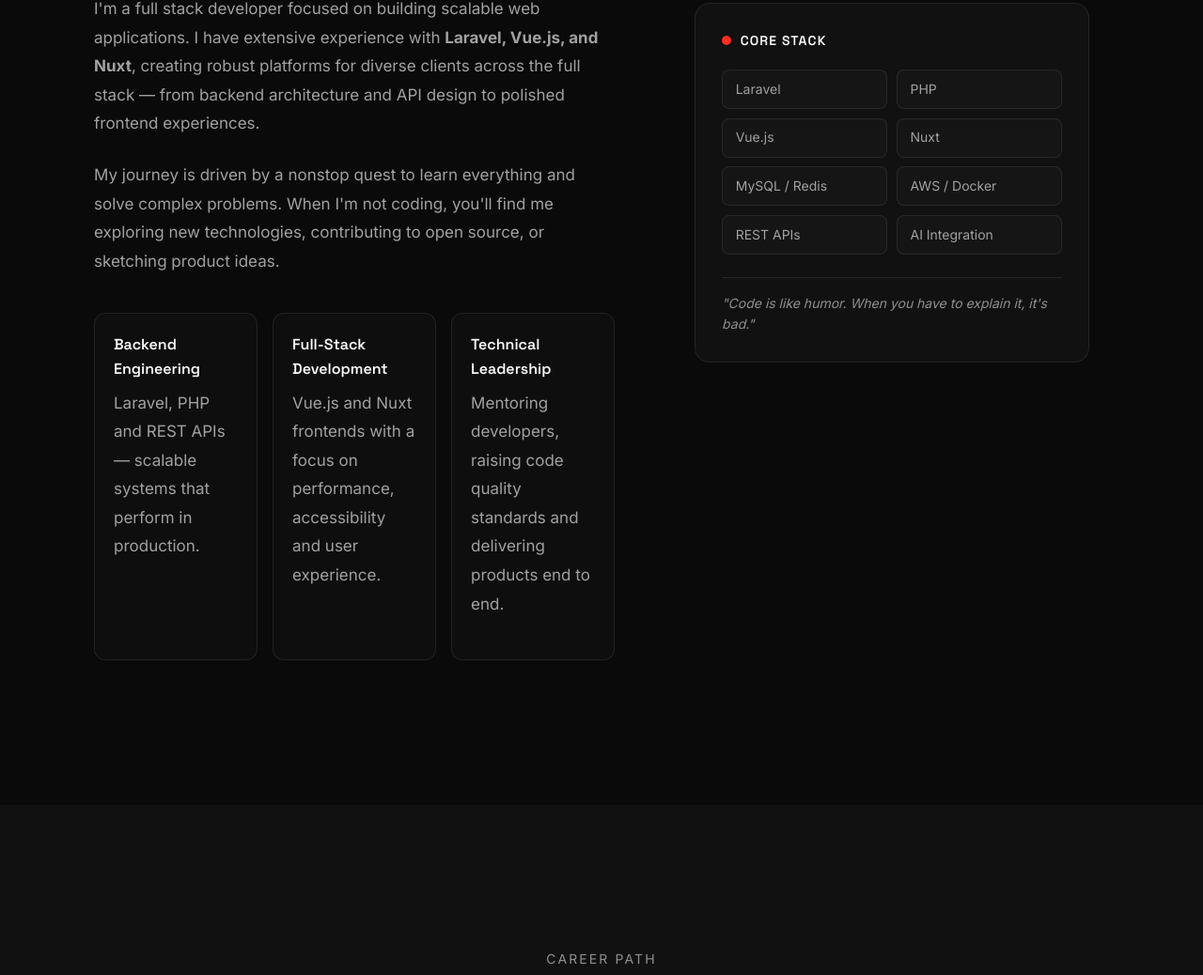
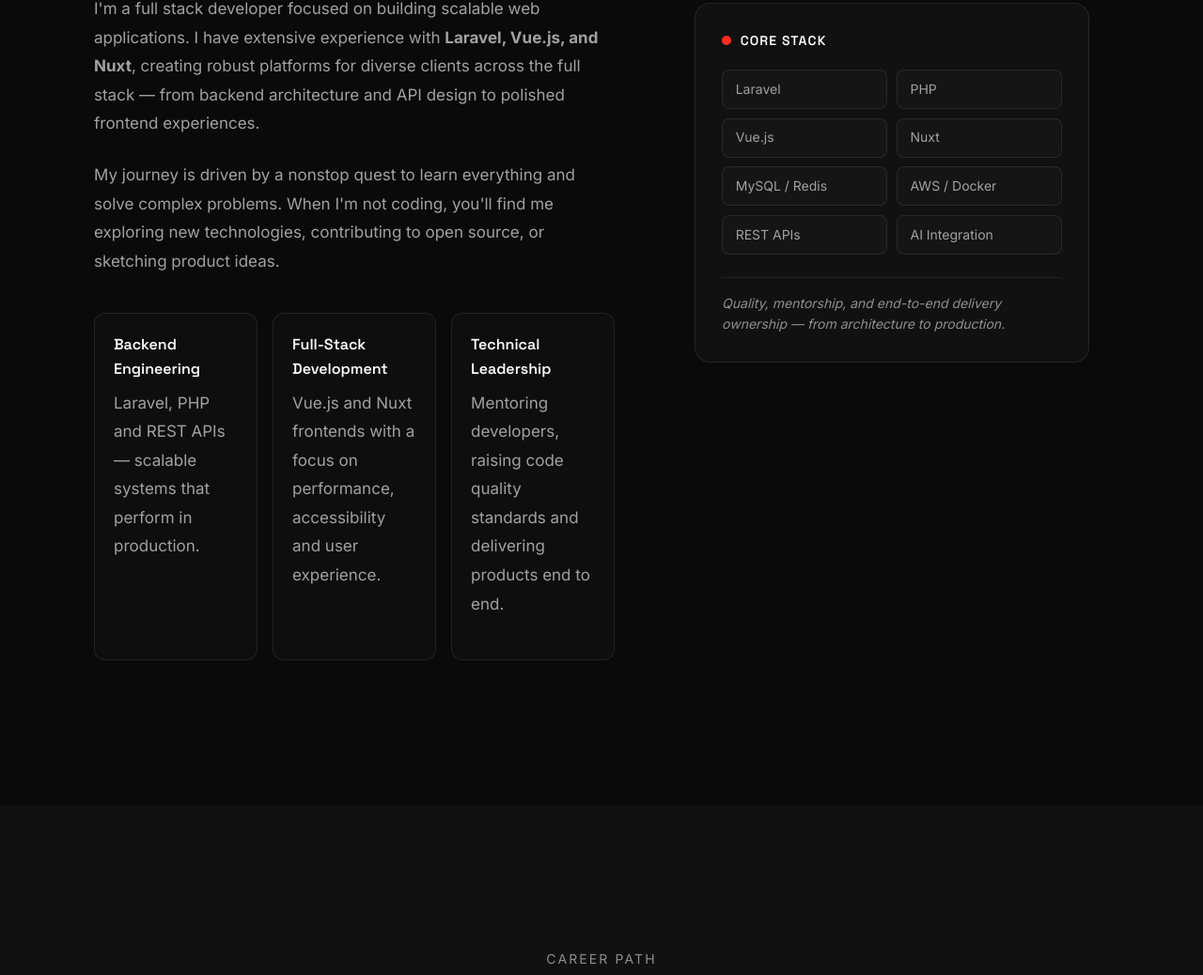
Before and after one commit to Khan-Sohail/my-portfolio, a plain HTML site: page index.html in a window 1280 px wide. Shown: the part 1436-2474 px from the top of the page at 94% size. Drawn offline with Linux system fonts and the light colour scheme.

Commit message:
Replace filler quote in About card with grounded value line

```diff
--- a/index.html
+++ b/index.html
@@ -290,7 +290,8 @@
                 <li>AI Integration</li>
               </ul>
               <p class="about-card-quote">
-                "Code is like humor. When you have to explain it, it's bad."
+                Quality, mentorship, and end-to-end delivery ownership — from
+                architecture to production.
               </p>
             </div>
           </div>
```
